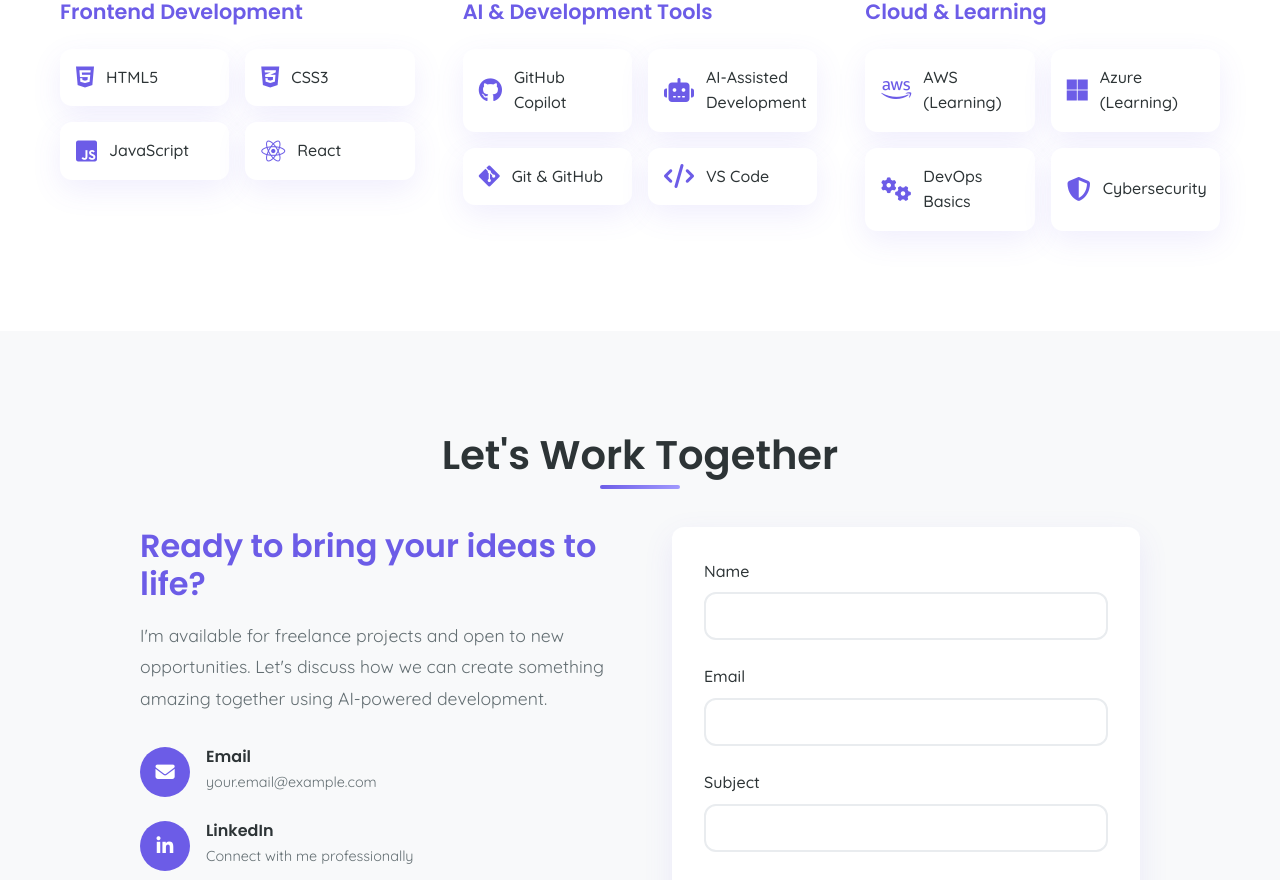
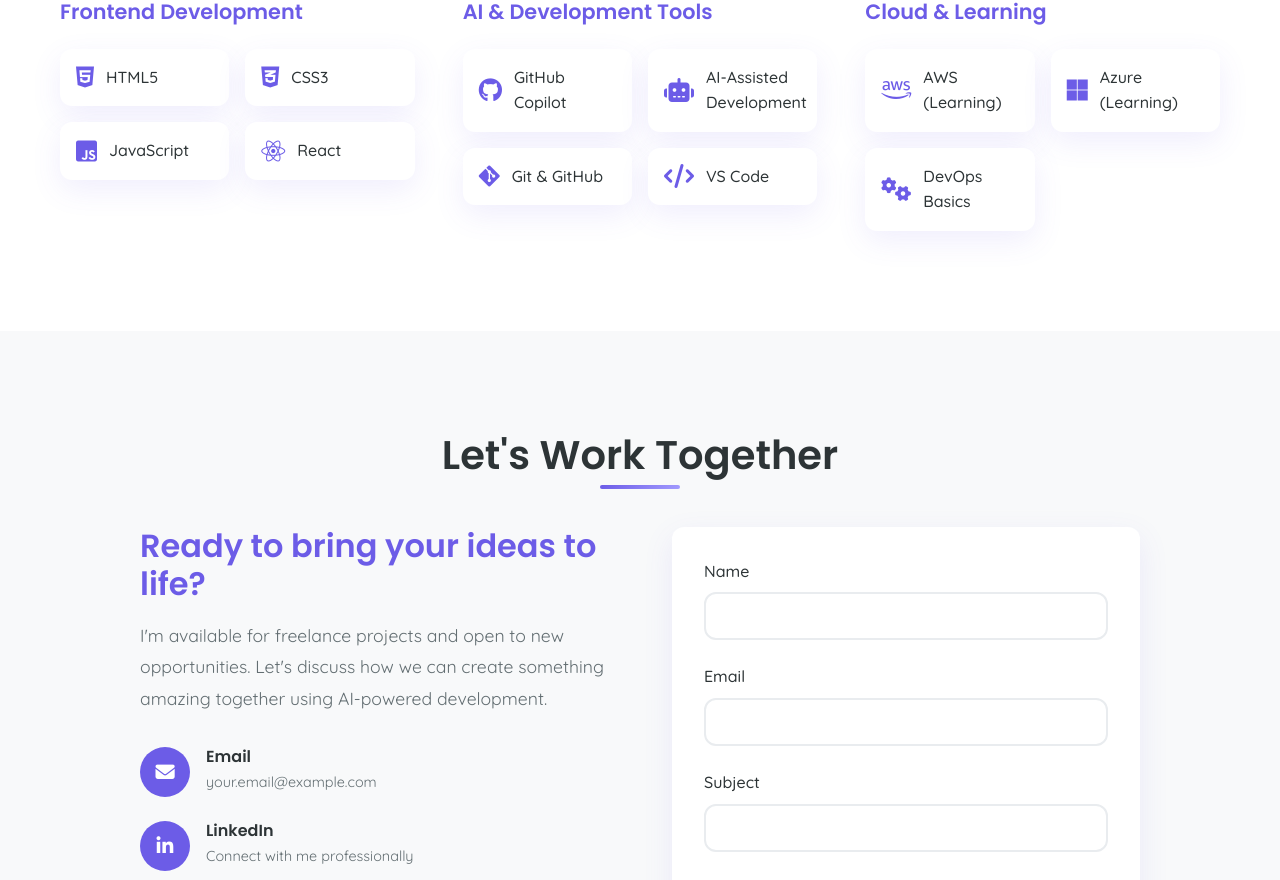
Before and after one commit to nuwnian/portofolio, a plain HTML site: page index.html in a window 1280 px wide. Shown: the part 3409-4289 px from the top of the page. Drawn offline with Linux system fonts and the light colour scheme.

Commit message:
Remove cybersecurity skill from Cloud & Learning section
- Removed cybersecurity skill item to focus on current expertise
- Maintains honest representation of current skill level
- Keeps portfolio accurate and professional

```diff
--- a/index.html
+++ b/index.html
@@ -277,10 +277,7 @@
                             <i class="fas fa-cogs"></i>
                             <span>DevOps Basics</span>
                         </div>
-                        <div class="skill-item">
-                            <i class="fas fa-shield-alt"></i>
-                            <span>Cybersecurity</span>
-                        </div>
+
                     </div>
                 </div>
             </div>
```
